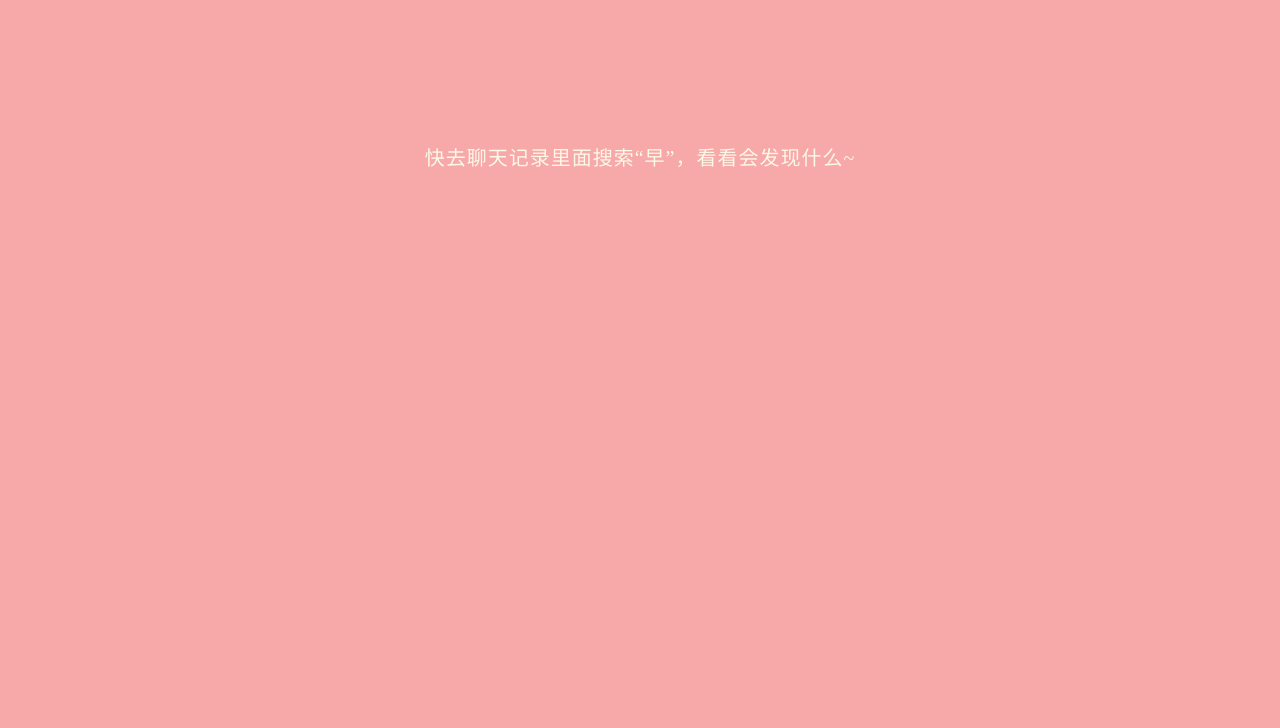
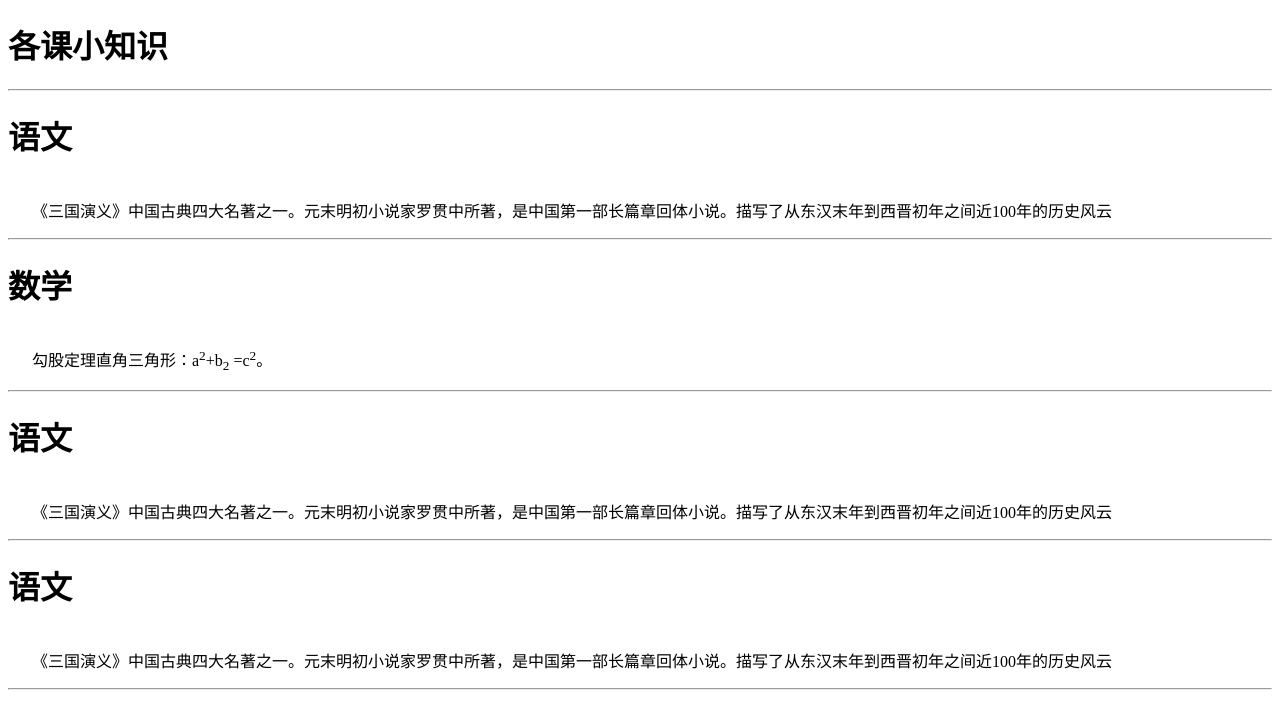
Before and after one commit to momok1/hakuze, a plain HTML site: page index.html in a window 1280 px wide. Drawn offline with Linux system fonts and the light colour scheme.

Commit message:
new one
from the beginning

```diff
--- a/index.html
+++ b/index.html
@@ -1,250 +1,44 @@
-<!doctype html>
-<html>
-
+<!DOCTYPE html>
+<html lang="en">
 <head>
-	<meta charset="utf-8">
-	<!-- <meta name="viewport" content="initial-scale=1,maximum-scale=1,user-scalable=no,width=device-width"> -->
-	<title>love you</title>
-	<link rel ="icon" href ="">
-	<!-- <script src="https://cdn.bootcss.com/jquery/3.4.1/jquery.slim.min.js"></script> -->
-
-	<style>
-		html,
-		body {
-			background-color:#f7a8a8;
-			width: 100%;
-			height: 100%;
-			margin: 0;
-			padding: 0;
-			overflow: hidden;
-		}
-
-		/* .container {
-			width: 100%;
-			height: 100%;
-			margin: 0;
-			padding: 0;
-		} */
-		.infor {
-
-			width: 600px;
-    height: 300px;
-    padding-bottom: 50px;
-	padding-top: 100px;
-    margin: 0 auto;
-    text-align: center;
-    vertical-align: middle;
-    /* background-color: rgba(53, 21, 81, 0.707);
-    border: 4px solid rgb(135, 124, 251);  */
-		}
-		h1 {
-			/* text-align: justify; */
-    padding: 30px;
-    font-family:  'black';
-    font-size: 20px;
-    font-weight:normal;
-    letter-spacing: 1px;
-    line-height: 30px;
-	color: rgb(252, 248, 231);
-		}
-	</style>
+    <meta charset="UTF-8">
+    <meta http-equiv="X-UA-Compatible" content="IE=edge">
+    <meta name="viewport" content="width=device-width, initial-scale=1.0">
+    <meta http-equiv ="refresh" content ="6;url=http://www.baidu.com"/>
+    <title>Document</title>
 </head>
-
 <body>
-	<div class ="infor">
-		<h1>快去聊天记录里面搜索“早”，看看会发现什么~</h1>
-	</div>
-	<div id="nm-container" class="container">
-
-	<!-- </div>
-	<div id ="back">
-	<script>
-		var RENDERER = {
-			SNOW_COUNT: {
-				INIT: 0,
-				DELTA: 1
-			},
-			BACKGROUND_COLOR: 'hsl(%h, 50%, %l%)',
-			INIT_HUE: 180,
-			DELTA_HUE: 0.1,
-
-			init: function() {
-				this.setParameters();
-				this.reconstructMethod();
-				this.createSnow(this.SNOW_COUNT.INIT * this.countRate, true);
-				this.render();
-			},
-			setParameters: function() {
-				this.$window = $(window);
-
-				this.$container = $('#nm-container');
-				this.width = this.$container.width();
-				this.height = this.$container.height();
-				this.center = {
-					x: this.width / 2,
-					y: this.height / 2
-				};
-				this.countRate = this.width * this.height / 500 / 500;
-				this.canvas = $('<canvas />').attr({
-					width: this.width,
-					height: this.height
-				}).appendTo(this.$container).get(0);
-				this.context = this.canvas.getContext('2d');
-
-				this.radius = Math.sqrt(this.center.x * this.center.x + this.center.y * this.center.y);
-				this.hue = this.INIT_HUE;
-				this.snows = [];
-			},
-			reconstructMethod: function() {
-				this.render = this.render.bind(this);
-			},
-			createSnow: function(count, toRandomize) {
-				for (var i = 0; i < count; i++) {
-					this.snows.push(new SNOW(this.width, this.height, this.center, toRandomize));
-				}
-			},
-			render: function() {
-				requestAnimationFrame(this.render);
-
-				var gradient = this.context.createRadialGradient(this.center.x, this.center.y, 0, this.center.x, this.center.y, this.radius),
-					backgroundColor = this.BACKGROUND_COLOR.replace('%h', this.hue);
-
-				gradient.addColorStop(0, backgroundColor.replace('%l', 30));
-				gradient.addColorStop(0.2, backgroundColor.replace('%l', 20));
-				gradient.addColorStop(1, backgroundColor.replace('%l', 5));
-
-				this.context.fillStyle = gradient;
-				this.context.fillRect(0, 0, this.width, this.height);
-
-				for (var i = this.snows.length - 1; i >= 0; i--) {
-					if (!this.snows[i].render(this.context)) {
-						this.snows.splice(i, 1);
-					}
-				}
-				this.hue += this.DELTA_HUE;
-				this.hue %= 360;
-
-				this.createSnow(this.SNOW_COUNT.DELTA, false);
-			}
-		};
-		var SNOW = function(width, height, center, toRandomize) {
-			this.width = width;
-			this.height = height;
-			this.center = center;
-			this.init(toRandomize);
-		};
-		SNOW.prototype = {
-			RADIUS: 20,
-			OFFSET: 4,
-			INIT_POSITION_MARGIN: 20,
-			COLOR: 'rgba(255, 2, 2, 0.8)',
-			TOP_RADIUS: {
-				MIN: 1,
-				MAX: 3
-			},
-			SCALE: {
-				INIT: 0.2,
-				DELTA: 0.01,
-				MAX: 3
-			},
-			DELTA_ROTATE: {
-				MIN: -Math.PI / 180 / 2,
-				MAX: Math.PI / 180 / 2
-			},
-			THRESHOLD_TRANSPARENCY: 2.1,
-			VELOCITY: {
-				MIN: -1,
-				MAX: 1
-			},
-			LINE_WIDTH: 2,
-			BLUR: 5,
-
-			init: function(toRandomize) {
-				this.setParameters(toRandomize);
-				this.createSnow();
-			},
-			setParameters: function(toRandomize) {
-				if (!this.canvas) {
-					this.radius = this.RADIUS + this.TOP_RADIUS.MAX * 2 + this.LINE_WIDTH;
-					this.length = this.radius * 2;
-					this.canvas = $('<canvas />').attr({
-						width: this.length,
-						height: this.length
-					}).get(0);
-					this.context = this.canvas.getContext('2d');
-				}
-				this.topRadius = this.getRandomValue(this.TOP_RADIUS);
-
-				var theta = Math.PI * 2 * Math.random();
-
-				this.x = this.center.x + this.INIT_POSITION_MARGIN * Math.cos(theta);
-				this.y = this.center.y + this.INIT_POSITION_MARGIN * Math.sin(theta);
-				this.vx = this.getRandomValue(this.VELOCITY);
-				this.vy = this.getRandomValue(this.VELOCITY);
-
-				this.deltaRotate = this.getRandomValue(this.DELTA_ROTATE);
-				this.scale = this.SCALE.INIT;
-				this.deltaScale = 1 + this.SCALE.DELTA * 500 / Math.max(this.width, this.height);
-				this.rotate = 0;
-
-				if (toRandomize) {
-					for (var i = 0, count = Math.random() * 1000; i < count; i++) {
-						this.x += this.vx;
-						this.y += this.vy;
-						this.scale *= this.deltaScale;
-						this.rotate += this.deltaRotate;
-					}
-				}
-			},
-			getRandomValue: function(range) {
-				return range.MIN + (range.MAX - range.MIN) * Math.random();
-			},
-			createSnow: function() {
-				this.context.clearRect(0, 0, this.length, this.length);
-
-				this.context.save();
-				this.context.beginPath();
-				this.context.translate(this.radius, this.radius);
-				this.context.shadowColor = this.COLOR;
-				this.context.shadowBlur = this.BLUR;
-
-				this.context.fillText('💖', 0, 0);
-                this.context.fillText('💕', 0, 0);
-				this.context.stroke();
-				this.context.restore();
-			},
-			render: function(context) {
-				context.save();
-
-				if (this.scale > this.THRESHOLD_TRANSPARENCY) {
-					context.globalAlpha = Math.max(0, (this.SCALE.MAX - this.scale) / (this.SCALE.MAX - this.THRESHOLD_TRANSPARENCY));
-
-					if (this.scale > this.SCALE.MAX || this.x < -this.radius || this.x > this.width + this.radius || this.y < -this.radius || this.y > this.height + this.radius) {
-						context.restore();
-						return false;
-					}
-				}
-				context.translate(this.x, this.y);
-				context.rotate(this.rotate);
-				context.scale(this.scale, this.scale);
-				context.drawImage(this.canvas, -this.radius, -this.radius);
-				context.restore();
-
-				this.x += this.vx;
-				this.y += this.vy;
-				this.scale *= this.deltaScale;
-				this.rotate += this.deltaRotate;
-				return true;
-			}
-		};
-
-		$(function() {
-			RENDERER.init();
-		});
-	</script>
-	</div> -->
-
-
+    <div>
+        <h1>各课小知识</h1>
+        <hr/>
+    </div>
+    <div>
+        <h1>语文</h1>
+        <p>
+            <br/>
+            &nbsp;&nbsp;&nbsp;&nbsp;&nbsp;&nbsp;《三国演义》中国古典四大名著之一。元末明初小说家罗贯中所著，是中国第一部长篇章回体小说。描写了从东汉末年到西晋初年之间近100年的历史风云</p>
+        <hr/>
+    </div>
+    <div>
+        <h1>数学</h1>
+        <p>
+            <br/>
+            &nbsp;&nbsp;&nbsp;&nbsp;&nbsp;&nbsp;勾股定理直角三角形：a<sup>2</sup>+b<sub>2</sub> =c<sup>2</sup>。</p>
+        <hr/>
+    </div>
+    <div>
+        <h1>语文</h1>
+        <p>
+            <br/>
+            &nbsp;&nbsp;&nbsp;&nbsp;&nbsp;&nbsp;《三国演义》中国古典四大名著之一。元末明初小说家罗贯中所著，是中国第一部长篇章回体小说。描写了从东汉末年到西晋初年之间近100年的历史风云</p>
+        <hr/>
+    </div>
+    <div>
+        <h1>语文</h1>
+        <p>
+            <br/>
+            &nbsp;&nbsp;&nbsp;&nbsp;&nbsp;&nbsp;《三国演义》中国古典四大名著之一。元末明初小说家罗贯中所著，是中国第一部长篇章回体小说。描写了从东汉末年到西晋初年之间近100年的历史风云</p>
+        <hr/>
+    </div>
 </body>
-
 </html>
```
Also changed, not shown: page2.html (added).
